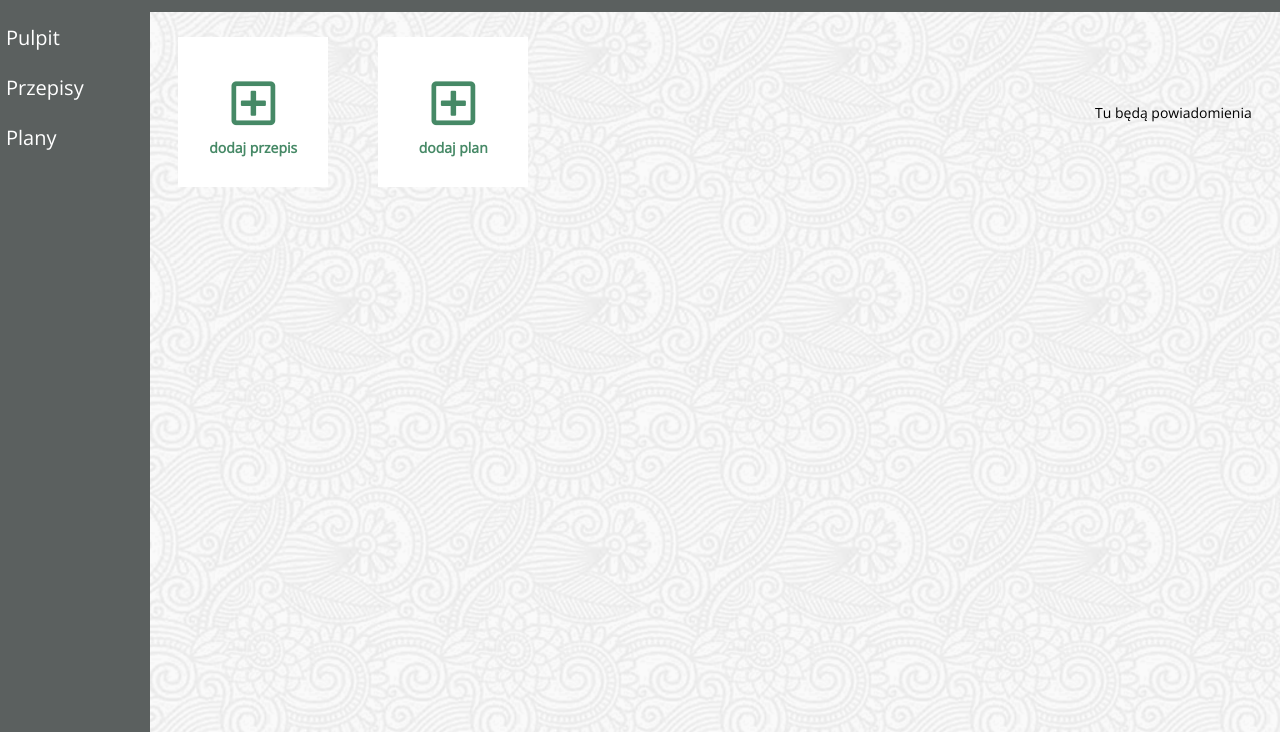
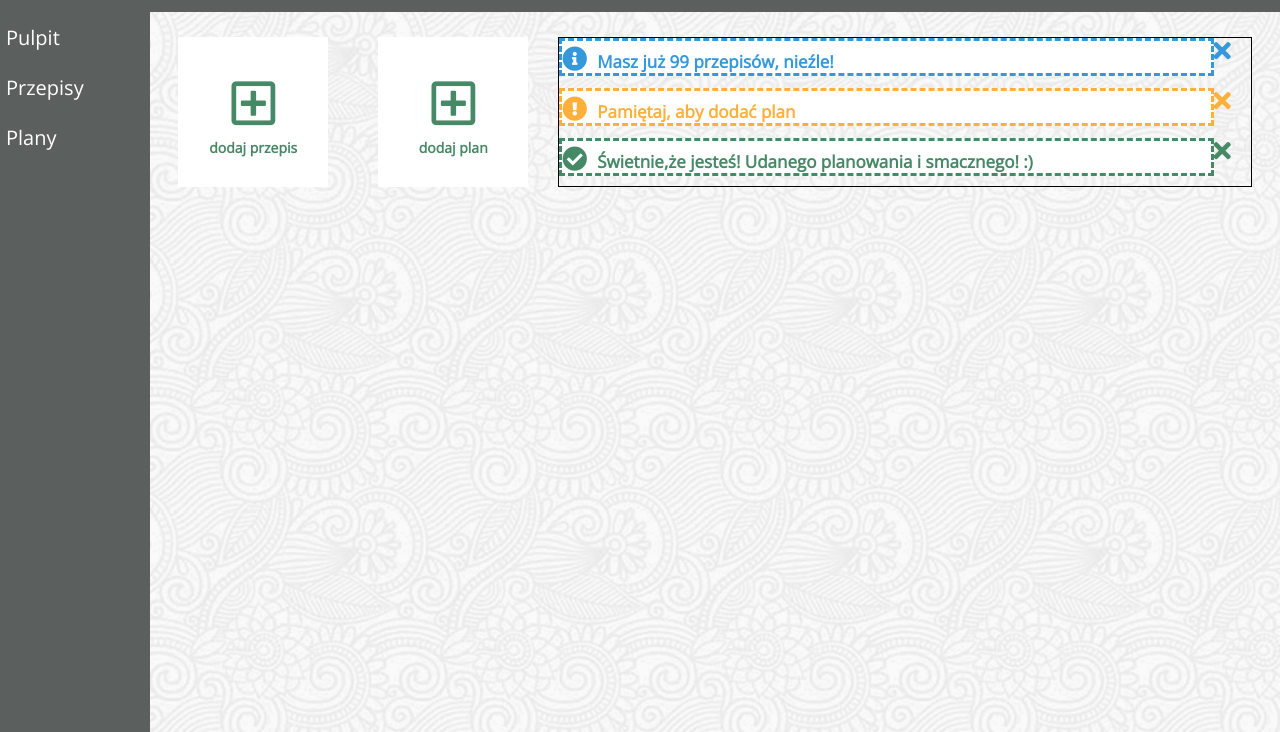
Before and after one commit to AMGasiorek/CodersLab_ScrumLab_ZaplanujJedzonko, a website: page development/app.html in a window 1280 px wide. Both pictures are taken after a click on the input "Gotowe!". Shown: the part 68-800 px from the top of the page. Drawn offline with nearby package versions, Linux system fonts and the light colour scheme; files that its build step writes are made by us from their sources; files whose address does not match are found by name; a web font is replaced by a local one.

Commit message:
dodane widgety plus pytanie, co z krzyżykami?

```diff
--- a/development/app.html
+++ b/development/app.html
@@ -48,7 +48,20 @@
                           dodaj plan
                       </div>
                   </div>
-                  <div>Tu będą powiadomienia </div>
+                  <div class="widgetBox">
+                      <div class="placeBox">
+                          <div class="widgetBorder blueWidget"><i class="widgetIcon fas fa-info-circle"></i>Masz już 99 przepisów, nieźle!</div>
+                          <div><i class="blueWidget crossIcon fas fa-times"></i></div>
+                      </div>
+                      <div class="placeBox">
+                      <div class="widgetBorder yellowWidget"><i class="widgetIcon fas fa-exclamation-circle"></i>Pamiętaj, aby dodać plan</div>
+                         <div><i class="yellowWidget crossIcon fas fa-times"></i></div>
+                      </div>
+                      <div class="placeBox">
+                          <div class="widgetBorder greenWidget"><i class="widgetIcon fas fa-check-circle"></i>Świetnie,że jesteś! Udanego planowania i smacznego! :)</div>
+                          <div><i class="greenWidget crossIcon fas fa-times"></i></div>
+                      </div>
+                  </div>
               </div>
               <div class="container--flex bottom">
                   Tu będzie reszta
--- a/development/scss/elements/_desktop.scss
+++ b/development/scss/elements/_desktop.scss
@@ -27,5 +27,53 @@
         }
       }
     }
+    .widgetBox {
+      width: calc(100% - 380px);
+      border: 1px solid black;
+      height: 150px;
+
+      .widgetBorder {
+        border: 3px dashed;
+        width: 100%;
+        height: 33%;
+        padding-top: 5px;
+        background-color: white;
+        font-size: 17px;
+        font-weight: bold;
+      }
+
+      .blueWidget {
+        border-color: $infoColor;
+        color: $infoColor;
+      }
+
+      .yellowWidget {
+        border-color: $warningColor;
+        margin-top: 12px;
+        margin-bottom: 12px;
+        color: $warningColor;
+      }
+
+      .greenWidget {
+        border-color: $succesColor;
+        color: $succesColor;
+      }
+    }
   }
 }
+
+.widgetIcon{
+  font-size: 25px;
+  padding-right: 10px;
+}
+
+.crossIcon{
+  text-align: right;
+  font-size: 25px;
+  padding-right: 20px;
+}
+
+.placeBox{
+  display: flex;
+  justify-content: space-between;
+}
```
Also changed, not shown: development/scss/settings/_all.scss (line endings or trailing spaces).
